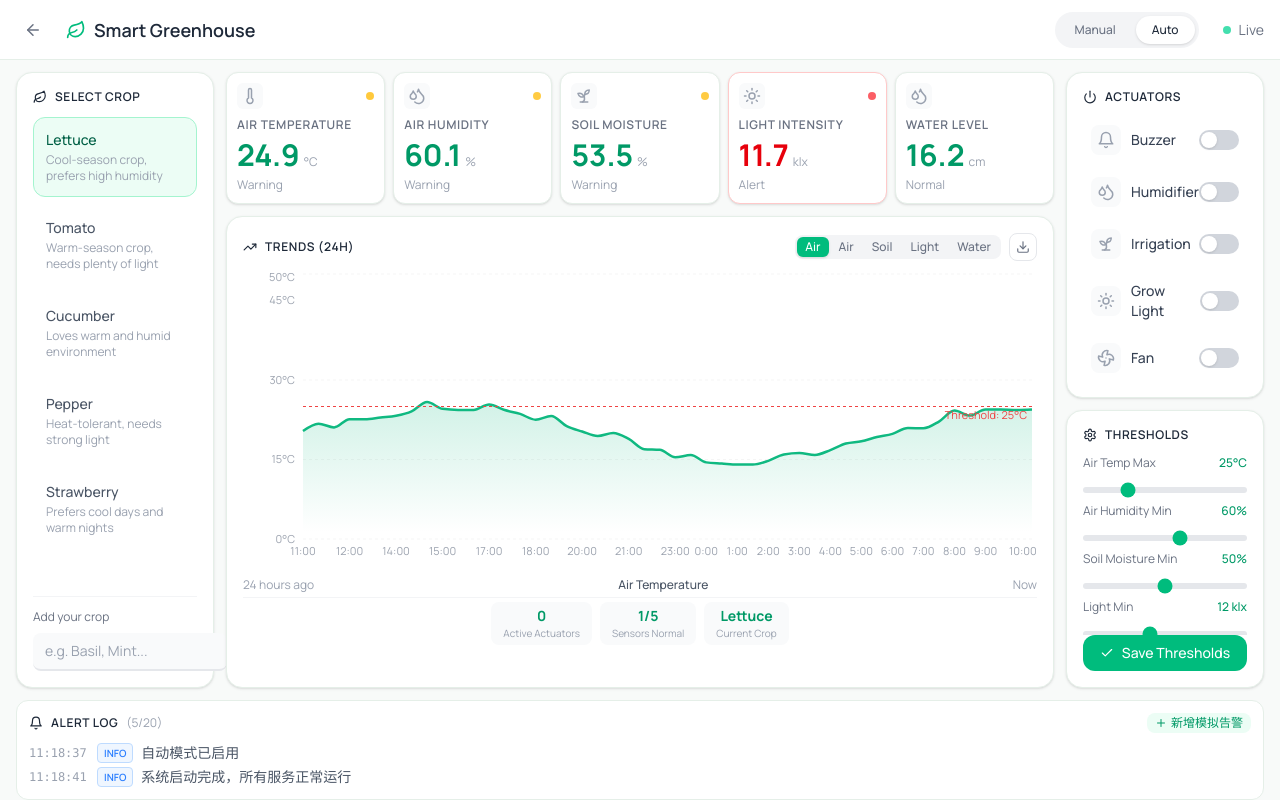
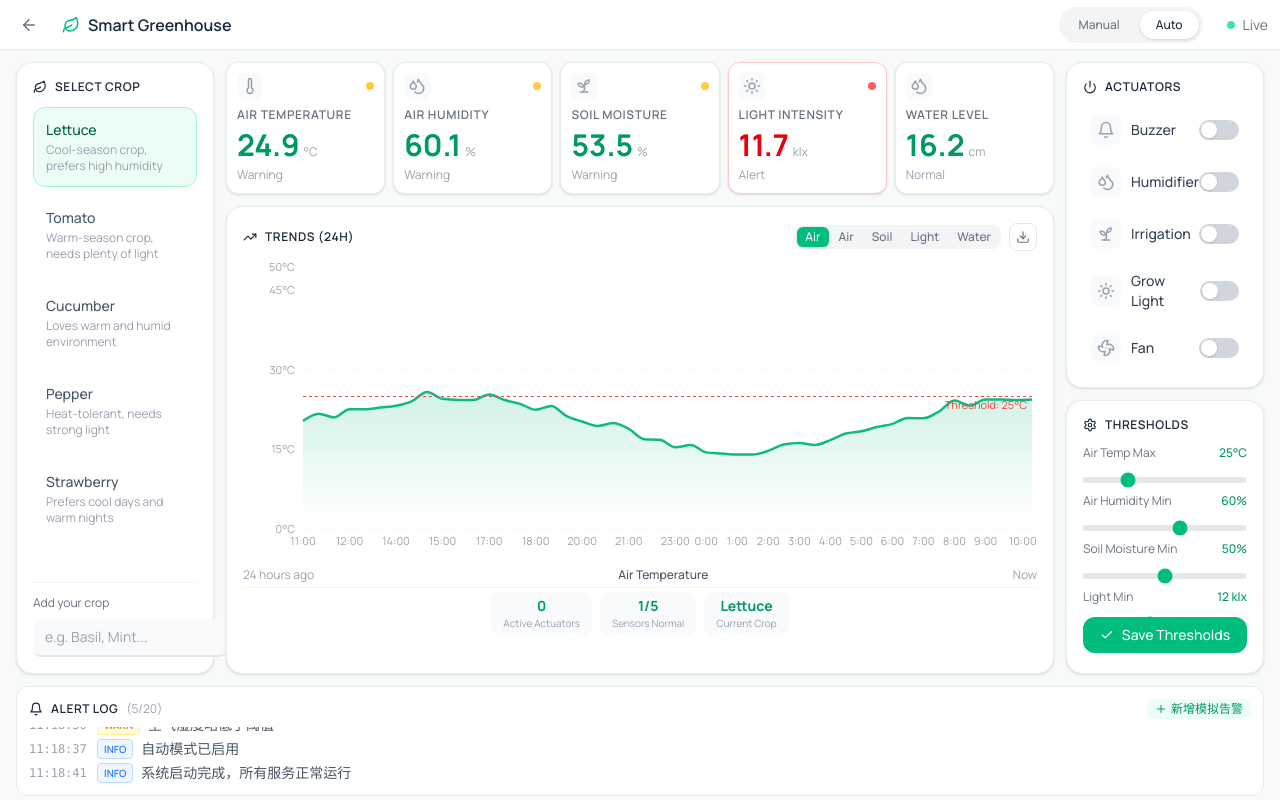
Before and after one commit to 1momo-ovo1/smart-greenhouse, a React (Vite) app: page /greenhouse in a window 1280 px wide. Built offline with nearby package versions, Linux system fonts and the light colour scheme; a web font is replaced by a local one.

Commit message:
fix: 修复 Dashboard 布局挤压问题，恢复完美一屏展示

```diff
--- a/src/GreenhouseDashboard.tsx
+++ b/src/GreenhouseDashboard.tsx
@@ -352,8 +352,8 @@ export default function GreenhouseDashboard() {
   return (
     <div className="h-screen bg-[#F8FAF9] font-sans overflow-hidden flex flex-col">
       {/* Header */}
-      <header className="bg-white border-b border-[#E5EFE8] h-[60px] flex items-center shrink-0">
-        <div className="w-full max-w-[1920px] mx-auto px-4 flex items-center justify-between">
+      <header className="bg-white border-b border-[#E5EFE8] h-[50px] flex items-center shrink-0">
+        <div className="w-full max-w-[1920px] mx-auto px-3 flex items-center justify-between">
           <div className="flex items-center gap-4">
             <button
               onClick={() => navigate('/')}
@@ -361,8 +361,8 @@ export default function GreenhouseDashboard() {
             >
               <ArrowLeft size={18} />
             </button>
-            <h1 className="text-lg font-semibold text-gray-800 flex items-center gap-2">
-              <Leaf size={20} className="text-emerald-500" />
+            <h1 className="text-base font-semibold text-gray-800 flex items-center gap-2">
+              <Leaf size={18} className="text-emerald-500" />
               Smart Greenhouse
             </h1>
           </div>
@@ -660,7 +660,7 @@ export default function GreenhouseDashboard() {
             </div>
 
             {/* Threshold Settings */}
-            <div className="bg-white rounded-2xl p-4 shadow-sm border border-[#E5EFE8] flex-1 flex flex-col min-h-0">
+            <div className="bg-white rounded-2xl p-4 pb-5 shadow-sm border border-[#E5EFE8] flex-1 flex flex-col min-h-0">
               <h2 className="text-xs font-semibold text-gray-800 mb-3 flex items-center gap-2 uppercase tracking-wider shrink-0">
                 <Settings size={14} />
                 Thresholds
@@ -757,7 +757,7 @@ export default function GreenhouseDashboard() {
       </div>
 
       {/* Alert Log Panel */}
-      <div className="w-full max-w-[1920px] mx-auto px-4 h-[100px] shrink-0">
+      <div className="w-full max-w-[1920px] mx-auto px-4 h-[110px] shrink-0 mb-1">
         <AlertLogPanel ref={logPanelRef} />
       </div>
 
```
